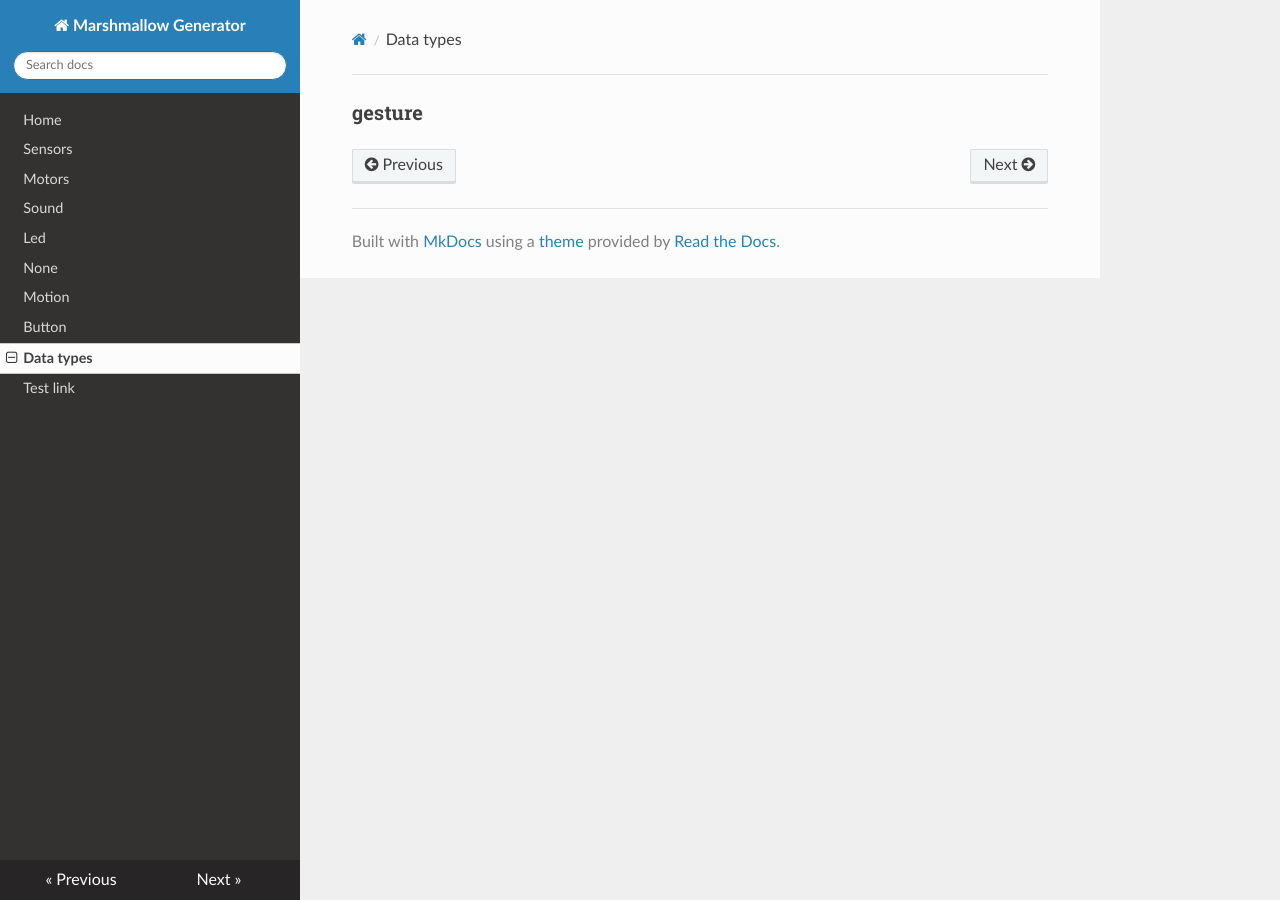
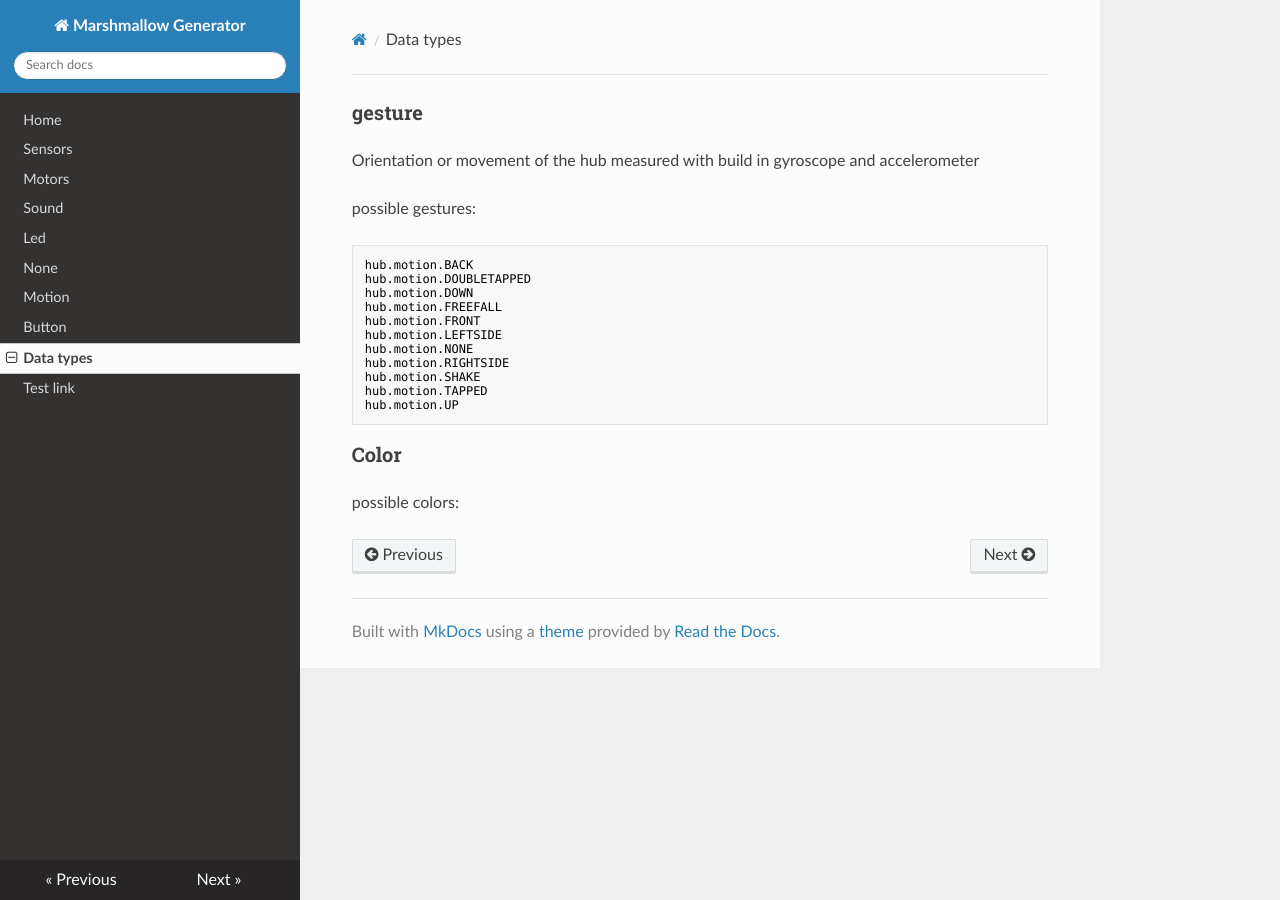
Before and after one commit to NStrijbosch/hub-module-notes, an MkDocs documentation site: the page built from docs/data_types.md, in a window 1280 px wide. Built offline with MkDocs 1.6.1, drawn with Linux system fonts in a browser that asks for light colours; nearby versions of some CDN libraries.

````diff
--- a/docs/data_types.md
+++ b/docs/data_types.md
@@ -1 +1,23 @@
 ### gesture
+
+Orientation or movement of the hub measured with build in gyroscope and accelerometer
+
+possible gestures:
+
+```
+hub.motion.BACK
+hub.motion.DOUBLETAPPED
+hub.motion.DOWN
+hub.motion.FREEFALL
+hub.motion.FRONT
+hub.motion.LEFTSIDE
+hub.motion.NONE
+hub.motion.RIGHTSIDE
+hub.motion.SHAKE
+hub.motion.TAPPED
+hub.motion.UP
+```
+
+### Color
+
+possible colors:
````
Also changed, not shown: docs/button.md (+4 -5 lines), docs/led.md (+19 -1 lines).
